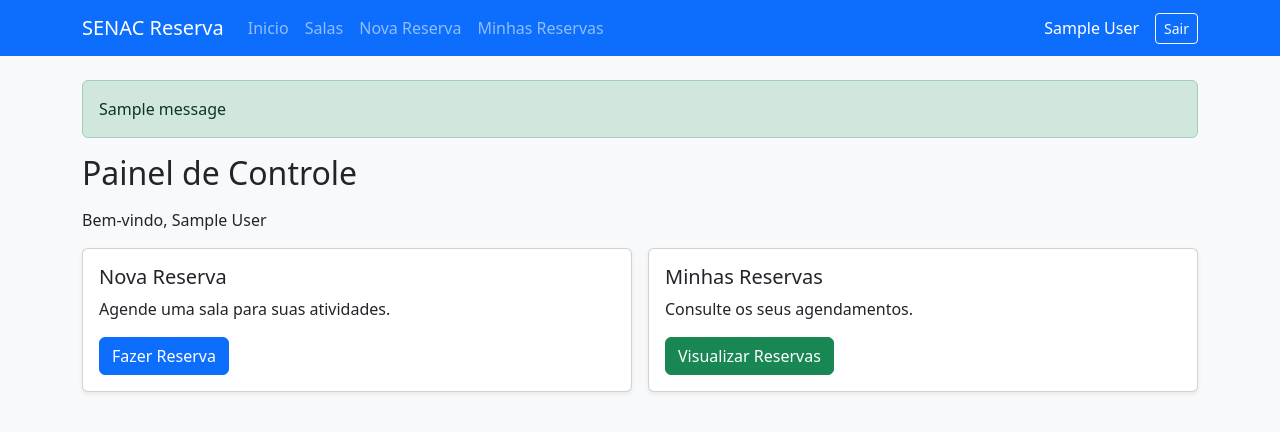
After one commit to MateuzL/UC_4_POO, a Flask app: page /dashboard in a window 1280 px wide. The commit adds this page. Shown: the top 432 px of the page. Run offline with Flask 3, Linux system fonts and the light colour scheme; the visitor is signed in with stand-in values (Sample User, id 1); one stand-in notice (Sample message) is shown.

Commit message:
update_gestao_senac

```diff
--- a/Sistema_Gest-o_Sala_Senac-main/app.py
+++ b/Sistema_Gest-o_Sala_Senac-main/app.py
@@ -215,7 +215,7 @@ def login():
         session["id_perfil"] = usuario["id_perfil"]
 
         flash("Login realizado com sucesso!", "success")
-        return redirect(url_for("reservar"))
+        return redirect(url_for("dashboard"))
     except:
         app.logger.exception("Erro durante o login")
         flash("Não foi possivel realizar o login.", "danger")
@@ -266,6 +266,11 @@ def minhas_reservas():
         if conexao is not None:
             conexao.close()
 
+@app.route("/dashboard")
+@login_obrigatorio
+def dashboard():
+    return render_template("dashboard.html")
+
 
 if __name__ == "__main__":
     app.run(debug=os.getenv('FLASK_DEBUG') == '1')
--- a/Sistema_Gest-o_Sala_Senac-main/templates/base.html
+++ b/Sistema_Gest-o_Sala_Senac-main/templates/base.html
@@ -4,12 +4,14 @@
     <meta charset="UTF-8">
     <meta name="viewport" content="width=device-width, initial-scale=1.0">
     <title>SENAC Reserva</title>
-    <link href="https://cdn.jsdelivr.net/npm/bootstrap@5.3.8/dist/css/bootstrap.min.css" rel="stylesheet" integrity="sha384-sRIl4kxILFvY47J16cr9ZwB07vP4J8+LH7qKQnuqkuIAvNWLzeN8tE5YBujZqJLB" crossorigin="anonymous">
+     <link
+      href="https://cdn.jsdelivr.net/npm/bootstrap@5.3.3/dist/css/bootstrap.min.css"
+      rel="stylesheet">
 </head>
 <body class="bg-light">
     <nav class="navbar navbar-expand-lg navbar-dark bg-primary">
         <div class="container">
-            <a class="navbar-brand" href="{{ url_for(dashboard)}}">
+            <a class="navbar-brand" href="{{ url_for('dashboard')}}">
                 SENAC Reserva
             </a>
             <button class="navbar-toggler"
@@ -17,7 +19,7 @@
                     data-bs-toggle="collapse"
                     data-bs-target="#menuPrincipal"
                     arial-controls="menuPrincipal"
-                    arial-expanded="false"
+                    aria-expanded="false"
                     arial-label="Abrir menu">
 
                     <span class="navbar-toggler-icon"></span>
@@ -25,18 +27,31 @@
                 <div class="collapse navbar-collapse" id="menuPrincipal">
                     <ul class="navbar-nav me-auto">
                         <li class="nav-item">
-                            <a class="nav-link" href="{{ url_for(dashboard)}}">
-                                Início
+                            <a class="nav-link" href="{{ url_for('dashboard')}}">
+                                Inicio
                             </a>
                         </li>
                         <li class="nav-item">
-                            <a class="nav-link" href="{{ url_for('minhas_reservas')}}">
+                            <a class="nav-link"
+                                href="{{ url_for('listar_salas')}}">
+                                Salas
+                            </a>
+                        </li>
+                        <li class="nav-item">
+                            <a class="nav-link"
+                                href="{{ url_for('reservar')}}">
+                                Nova Reserva
+                            </a>
+                        </li>
+                        <li class="nav-item">
+                            <a class="nav-link"
+                                href="{{ url_for('minhas_reservas')}}">
                                 Minhas Reservas
                             </a>
                         </li>
                     </ul>
                     <span class="navbar-text text-white me-3">
-                        {{ session.get ('nome', 'Usuario')}}
+                        {{ session.get ('nome', 'Usuário') }}
                     </span>
                     <form method="POST" action="{{ url_for ('logout')}}">
                         <button class="btn btn-outline-light btn-sm">
@@ -47,5 +62,26 @@
         </div>
     </nav>
 
+    <main class="container mt-4">
+        {% with mensagens =
+            get_flashed_messages(with_categories=true) %}
+
+            {% for categoria, mensagem in mensagens %}
+
+            <div class="alert alert-{{ categoria }}">
+                {{ mensagem }}
+            </div>
+        {% endfor %}
+    {% endwith %}
+
+    {% block conteudo %}
+
+    {% endblock %}
+
+    </main>
+
+    <script src="https://cdn.jsdelivr.net/npm/bootstrap@5.3.3/dist/js/bootstrap.bundle.min.js">
+    </script>
+
 </body>
 </html>
--- /dev/null
+++ b/Sistema_Gest-o_Sala_Senac-main/templates/dashboard.html
@@ -0,0 +1,44 @@
+{% extends "base.html" %}
+
+{% block conteudo %}
+
+<h2 class="mb-3"> Painel de Controle</h2>
+
+<p>
+    Bem-vindo, {{ session.get('nome', 'Usuario') }}
+</p>
+
+<div class="row g-3">
+    <div class="col-md-6">
+        <div class="card shadow-sm">
+            <div class="card-body">
+                <h5 class="card-title">
+                    Nova Reserva
+                </h5>
+                <p class="card-text">
+                    Agende uma sala para suas atividades.
+                </p>
+                <a href="{{ url_for('reservar')}}" class="btn btn-primary">
+                    Fazer Reserva
+                </a>
+            </div>
+        </div>
+    </div>
+
+
+<div class="col-md-6">
+    <div class="card shadow-sm">
+        <div class="card-body">
+            <h5 class="card-title">
+                Minhas Reservas
+            </h5>
+            <p class="card-text">
+                Consulte os seus agendamentos.
+            </p>
+            <a href="{{ url_for('minhas_reservas') }}" class="btn btn-success">
+                Visualizar Reservas
+            </a>
+        </div>
+    </div>
+</div>
+{% endblock %}
```
Also changed, not shown: Sistema_Gest-o_Sala_Senac-main/templates/minhas_reservas.html (+5 -11 lines), Sistema_Gest-o_Sala_Senac-main/templates/reservar.html (+4 -13 lines), Sistema_Gest-o_Sala_Senac-main/templates/salas.html (+33 -19 lines).
